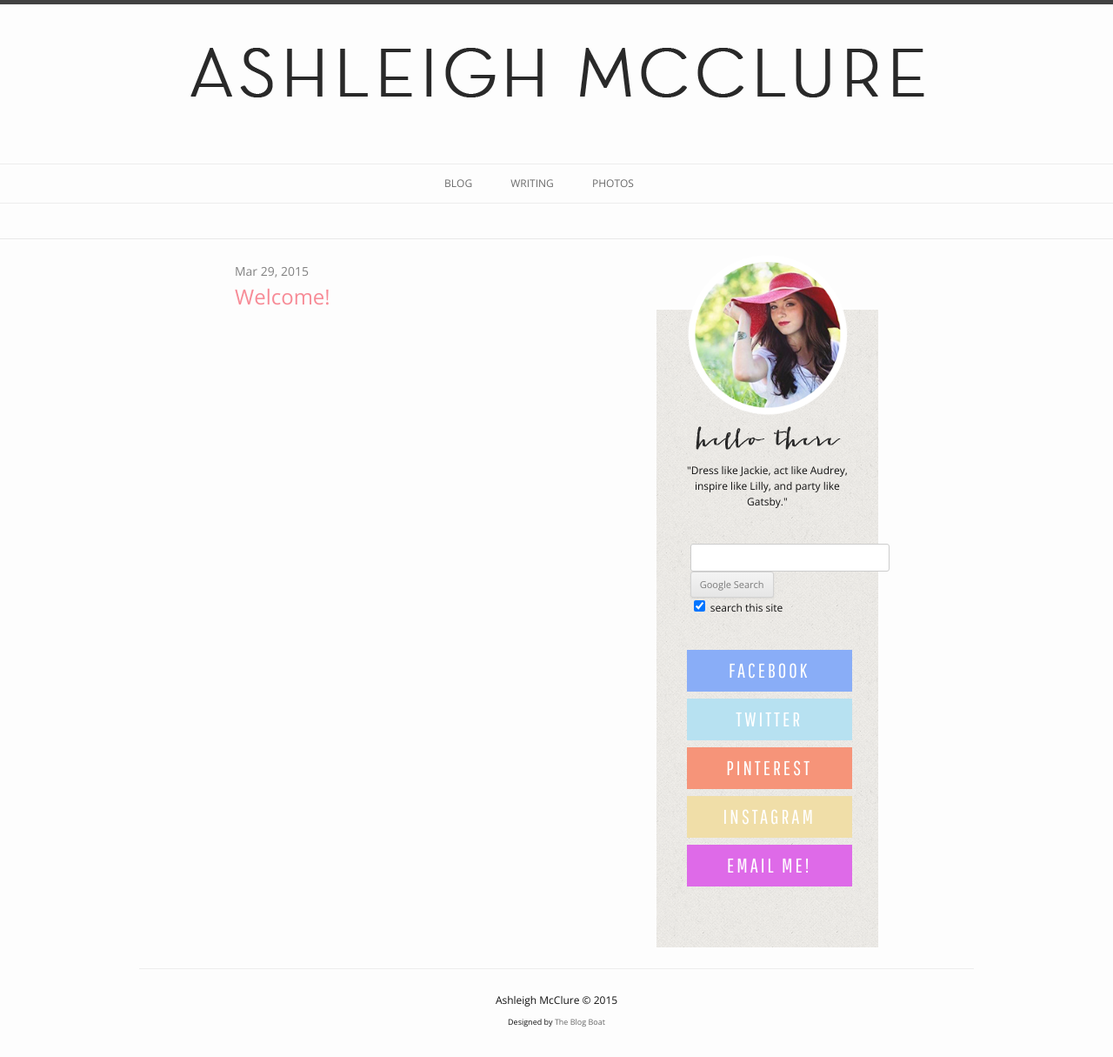
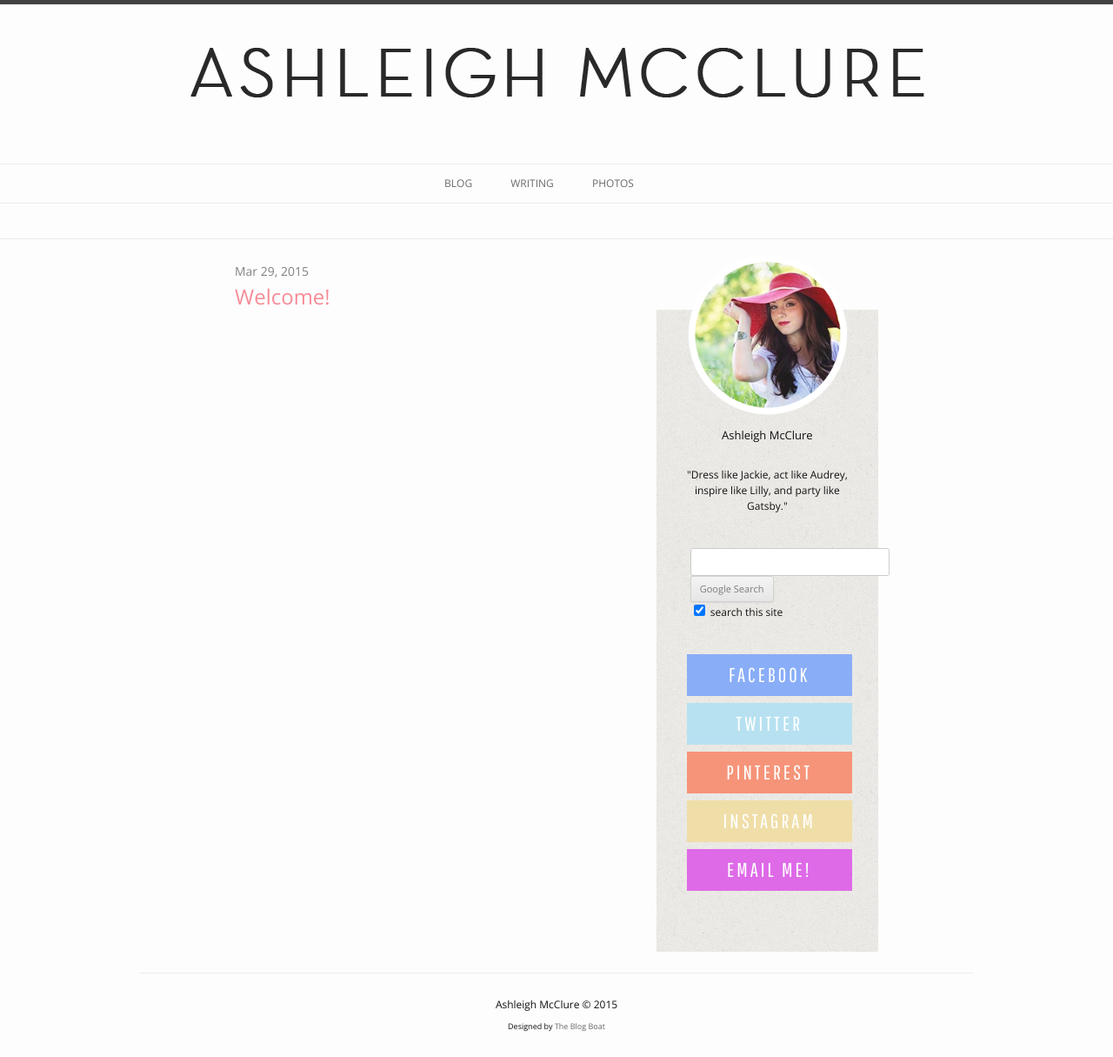
Before and after one commit to ashleighmcclure/ashleighmcclure.github.io, a Jekyll site: the page built from index.html, in a window 1280 px wide. Shown: the whole page at 87% size. Built offline with Jekyll 4.4.1, drawn with Linux system fonts in a browser that asks for light colours.

Commit message:
changed image header

```diff
--- a/_includes/sidebar.html
+++ b/_includes/sidebar.html
@@ -4,7 +4,7 @@
 <img src="/images/round-profile.png">
 </div>
 
-<center><img src="/images/note2.png"></center>
+<center><h1>Ashleigh McClure</h1></center>
 
 
 <p>"Dress like Jackie, act like Audrey, inspire like Lilly, and party like Gatsby."</p>
```
